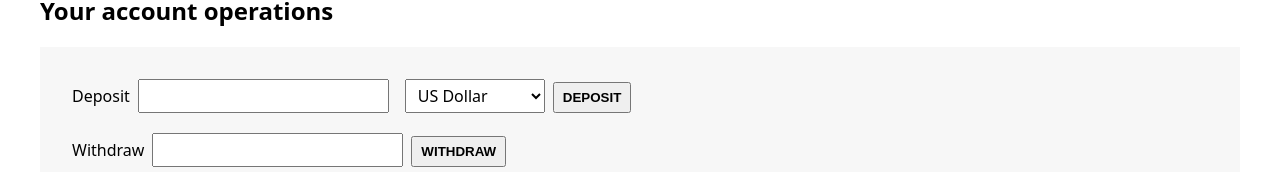
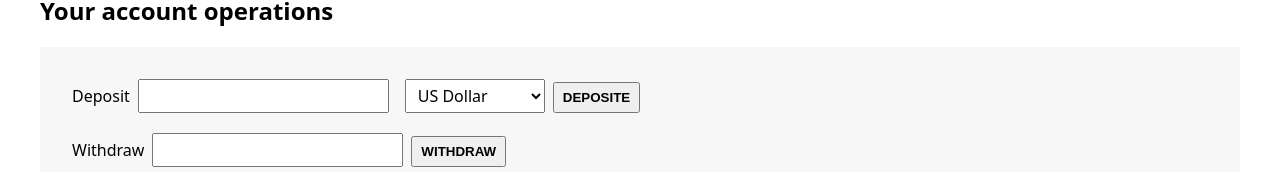
Before and after one commit to OthmanGh/Mini-Bank-Account, a React (Vite) app: page / in a window 1280 px wide. Both pictures are taken after typing "Sample", "Sample" into the empty fields and a click on the button "CREATE NEW CUSTOMER". Shown: the part 163-335 px from the top of the page. Built offline with nearby package versions, Linux system fonts and the light colour scheme.

Commit message:
Make an api call with redux thunks

```diff
--- a/package.json
+++ b/package.json
@@ -13,7 +13,8 @@
     "react": "^18.3.1",
     "react-dom": "^18.3.1",
     "react-redux": "^9.1.2",
-    "redux": "^5.0.1"
+    "redux": "^5.0.1",
+    "redux-thunk": "^3.1.0"
   },
   "devDependencies": {
     "@types/react": "^18.3.3",
--- a/src/features/accounts/AccountOperations.jsx
+++ b/src/features/accounts/AccountOperations.jsx
@@ -10,12 +10,13 @@ function AccountOperations() {
   const [currency, setCurrency] = useState('USD');
 
   const dispatch = useDispatch();
-  const { loan: currentLoan, loanPurpose: currentLoanPurpose, balance } = useSelector((store) => store.account);
+  const { loan: currentLoan, loanPurpose: currentLoanPurpose, balance, isLoading } = useSelector((store) => store.account);
 
   function handleDeposit() {
     if (!depositAmount) return;
-    dispatch(deposite(depositAmount));
+    dispatch(deposite(depositAmount, currency));
     setDepositAmount('');
+    setCurrency('');
   }
 
   function handleWithdrawal() {
@@ -49,7 +50,9 @@ function AccountOperations() {
             <option value="GBP">British Pound</option>
           </select>
 
-          <button onClick={handleDeposit}>Deposit {depositAmount}</button>
+          <button onClick={handleDeposit} disabled={isLoading}>
+            {isLoading ? 'Converting...' : `Deposite ${depositAmount}`}
+          </button>
         </div>
 
         <div>
--- a/src/features/accounts/accountSlice.js
+++ b/src/features/accounts/accountSlice.js
@@ -2,17 +2,19 @@ const ACCOUNT_DEPOSITE = 'account/deposite';
 const ACCOUNT_WITHDRAW = 'account/withdraw';
 const ACCOUNT_REQUESTLOAN = 'account/requestLoan';
 const ACCOUNT_PAYLOAN = 'account/payLoan';
+const ACCOUNT_CONVERTINGCURRENCEY = 'account/convertingCurrency';
 
 const initialeStateAccount = {
   balance: 0,
   loan: 0,
   loanPurpose: '',
+  isLoading: false,
 };
 
 export default function AccountReducer(state = initialeStateAccount, action) {
   switch (action.type) {
     case ACCOUNT_DEPOSITE:
-      return { ...state, balance: state.balance + action.payload };
+      return { ...state, balance: state.balance + action.payload, isLoading: false };
 
     case ACCOUNT_WITHDRAW:
       return { ...state, balance: state.balance - action.payload };
@@ -29,15 +31,39 @@ export default function AccountReducer(state = initialeStateAccount, action) {
         balance: state.balance - state.loan,
       };
 
+    case ACCOUNT_CONVERTINGCURRENCEY:
+      return {
+        ...state,
+        isLoading: true,
+      };
+
     default:
       return state;
   }
 }
 
-export function deposite(amount) {
-  return {
-    type: ACCOUNT_DEPOSITE,
-    payload: amount,
+export function deposite(amount, currency) {
+  if (currency === 'USD')
+    return {
+      type: ACCOUNT_DEPOSITE,
+      payload: amount,
+    };
+
+  return async function (dispatch, getState) {
+    dispatch({
+      type: ACCOUNT_CONVERTINGCURRENCEY,
+    });
+    // API CALL
+    const res = await fetch(`https://api.frankfurter.app/latest?amount=${amount}&from=${currency}&to=USD`);
+
+    const data = await res.json();
+    const converted = data.rates.USD;
+
+    dispatch({
+      type: ACCOUNT_DEPOSITE,
+      payload: converted,
+    });
+    // return action
   };
 }
 
--- a/src/store.js
+++ b/src/store.js
@@ -1,5 +1,5 @@
-import { combineReducers, createStore } from 'redux';
-
+import { applyMiddleware, combineReducers, createStore } from 'redux';
+import { thunk } from 'redux-thunk';
 import AccountReducer from './features/accounts/accountSlice';
 import CustomerReducer from './features/customers/customerSlice';
 
@@ -8,6 +8,6 @@ const rootReducer = combineReducers({
   customer: CustomerReducer,
 });
 
-const store = createStore(rootReducer);
+const store = createStore(rootReducer, applyMiddleware(thunk));
 
 export default store;
```
Also changed, not shown: 1 other file (tests, documents, lock files or other folders).
